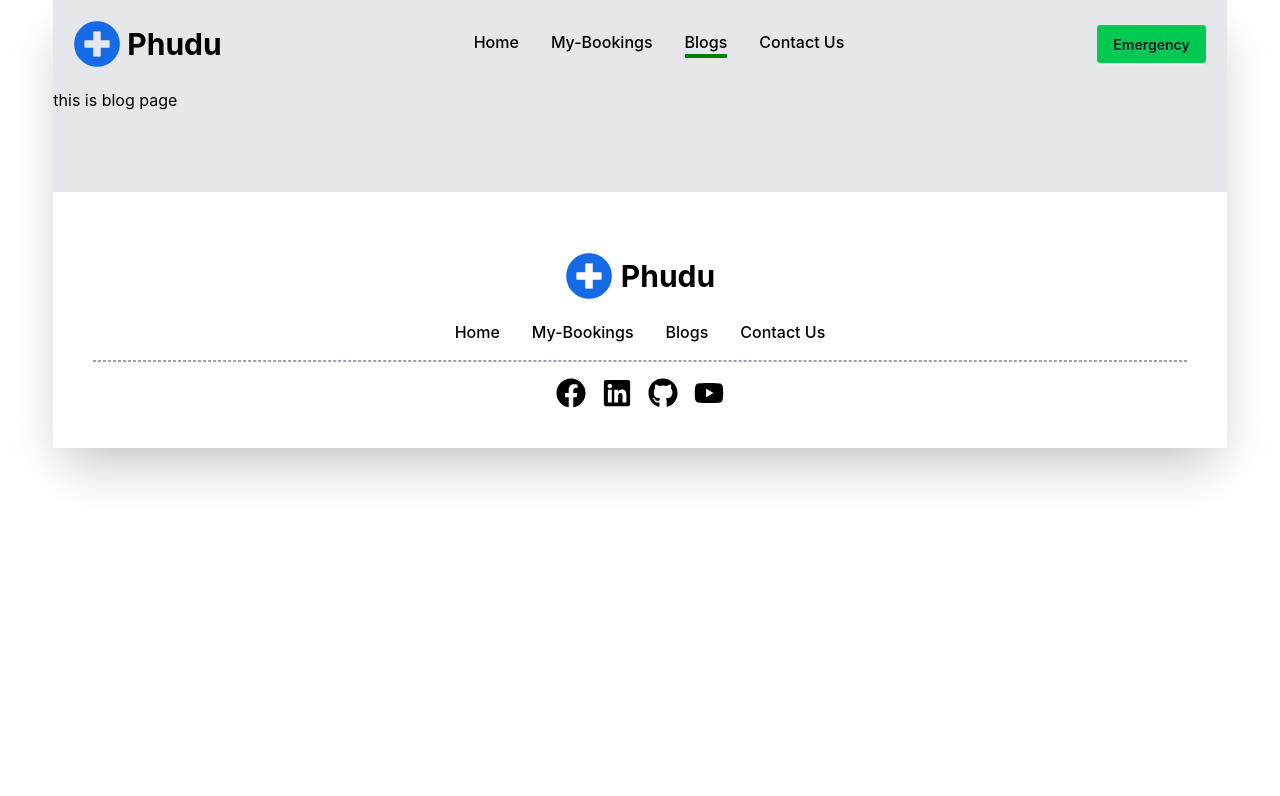
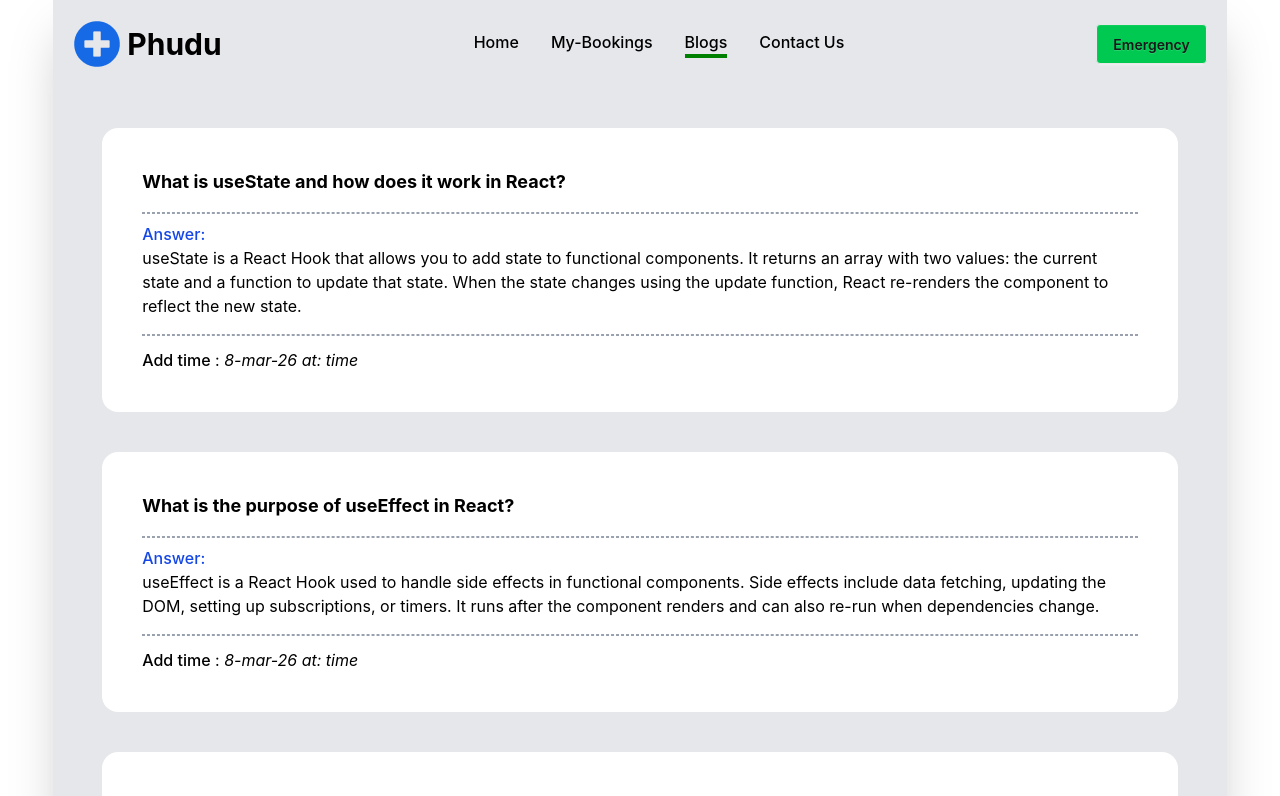
Before and after one commit to sohagroy7223/Assignment-8-React, a React (Vite) app: page /blog in a window 1280 px wide. Shown: the top 796 px of the page. Built offline with nearby package versions, Linux system fonts and the light colour scheme.

Commit message:
addad blog section and add a loader spiner show in ui

```diff
--- /dev/null
+++ b/public/blogs.json
@@ -0,0 +1,27 @@
+[
+  {
+    "id": 1,
+    "question": "What is useState and how does it work in React?",
+    "answer": "useState is a React Hook that allows you to add state to functional components. It returns an array with two values: the current state and a function to update that state. When the state changes using the update function, React re-renders the component to reflect the new state."
+  },
+  {
+    "id": 2,
+    "question": "What is the purpose of useEffect in React?",
+    "answer": "useEffect is a React Hook used to handle side effects in functional components. Side effects include data fetching, updating the DOM, setting up subscriptions, or timers. It runs after the component renders and can also re-run when dependencies change."
+  },
+  {
+    "id": 3,
+    "question": "What is a custom hook in React and when should you use one?",
+    "answer": "A custom hook is a JavaScript function that starts with 'use' and allows you to reuse logic across multiple React components. You should use a custom hook when you have stateful logic or side effects that need to be shared between components."
+  },
+  {
+    "id": 4,
+    "question": "Difference between controlled and uncontrolled components? Which one is better?",
+    "answer": "Controlled components are form elements whose values are controlled by React state. The data flows through React and is updated using state. Uncontrolled components store their own state internally in the DOM and are accessed using refs. Controlled components are generally better because they provide more control, validation, and predictable data flow."
+  },
+  {
+    "id": 5,
+    "question": "Tell us something about useFormStatus()",
+    "answer": "useFormStatus is a React Hook used mainly with React Server Actions in modern React applications. It helps track the status of a form submission such as pending, success, or error. This hook is useful for showing loading indicators or disabling buttons while a form is being submitted."
+  }
+]
--- a/src/Pages/Blog/Blog.jsx
+++ b/src/Pages/Blog/Blog.jsx
@@ -1,9 +1,24 @@
 import React from "react";
 
-const Blog = () => {
+const Blog = ({ blog }) => {
+  // console.log(blog);
   return (
     <div>
-      <h3>this is blog page</h3>
+      <div className="bg-white w-11/12 mx-auto p-10 rounded-2xl mt-10">
+        <h3 className="font-bold text-lg">{blog.question}</h3>
+        <p className="border border-dashed text-gray-400 w-full mt-4"></p>
+
+        <p className="mt-2">
+          <span className="text-blue-700 font-medium">Answer: </span>
+          <br />
+          {blog.answer}
+        </p>
+        <p className="border border-dashed text-gray-400 w-full mt-4"></p>
+        <p className="mt-3 ">
+          <span className="font-medium ">Add time</span> :
+          <i> 8-mar-26 at: time</i>
+        </p>
+      </div>
     </div>
   );
 };
--- /dev/null
+++ b/src/Pages/Blogs/Blogs.jsx
@@ -0,0 +1,17 @@
+import React from "react";
+import { useLoaderData } from "react-router";
+import Blog from "../Blog/Blog";
+
+const Blogs = () => {
+  const blogsData = useLoaderData();
+  // console.log(blogsData);
+  return (
+    <div>
+      {blogsData.map((blog) => (
+        <Blog key={blog.id} blog={blog}></Blog>
+      ))}
+    </div>
+  );
+};
+
+export default Blogs;
--- a/src/Pages/BookDoctors/BookDoctors.jsx
+++ b/src/Pages/BookDoctors/BookDoctors.jsx
@@ -18,7 +18,7 @@ const BookDoctors = ({ doctor, cancelBooking }) => {
           notify();
           cancelBooking(doctor.id);
         }}
-        className="btn btn-block rounded-4xl text-amber-700 text-xl mt-5 bg-white border-3 border-amber-700"
+        className="btn btn-block rounded-4xl hover:bg-amber-700 hover:text-white text-amber-700 text-xl mt-5 bg-white border-3 border-amber-700"
       >
         Cancel Appointment
       </button>
--- a/src/Pages/Root/Root.jsx
+++ b/src/Pages/Root/Root.jsx
@@ -1,15 +1,22 @@
 import React from "react";
 import Navbar from "../../Components/Header/Navbar";
 import Footer from "../../Components/Footer/Footer";
-import { Outlet } from "react-router";
+import { Outlet, useNavigation } from "react-router";
 import DaisyNav from "../../Components/Header/DaisyNav";
 
 const Root = () => {
+  const navigation = useNavigation();
   return (
     <div className="md:w-11/12 mx-auto shadow-2xl text-black bg-gray-200">
       <Navbar></Navbar>
-      {/* <DaisyNav></DaisyNav> */}
-      <Outlet></Outlet>
+      {navigation.state === "loading" ? (
+        <div className="flex justify-center items-center h-[60vh]">
+          <span className="loading loading-bars loading-md"></span>
+        </div>
+      ) : (
+        /* <DaisyNav></DaisyNav> */
+        <Outlet></Outlet>
+      )}
       <Footer></Footer>
     </div>
   );
--- a/src/Routers/Routers.jsx
+++ b/src/Routers/Routers.jsx
@@ -2,9 +2,9 @@ import { createBrowserRouter } from "react-router";
 import Root from "../Pages/Root/Root";
 import Home from "../Pages/Home/Home";
 import Booking from "../Pages/Booking/Booking";
-import Blog from "../Pages/Blog/Blog";
 import Error from "../Pages/Error/Error";
 import DoctorDetails from "../Components/DoctorDetails/DoctorDetails";
+import Blogs from "../Pages/Blogs/Blogs";
 
 export const router = createBrowserRouter([
   {
@@ -23,7 +23,8 @@ export const router = createBrowserRouter([
       },
       {
         path: "blog",
-        Component: Blog,
+        loader: () => fetch("blogs.json"),
+        Component: Blogs,
       },
       {
         path: "DoctorDetails/:id",
```
